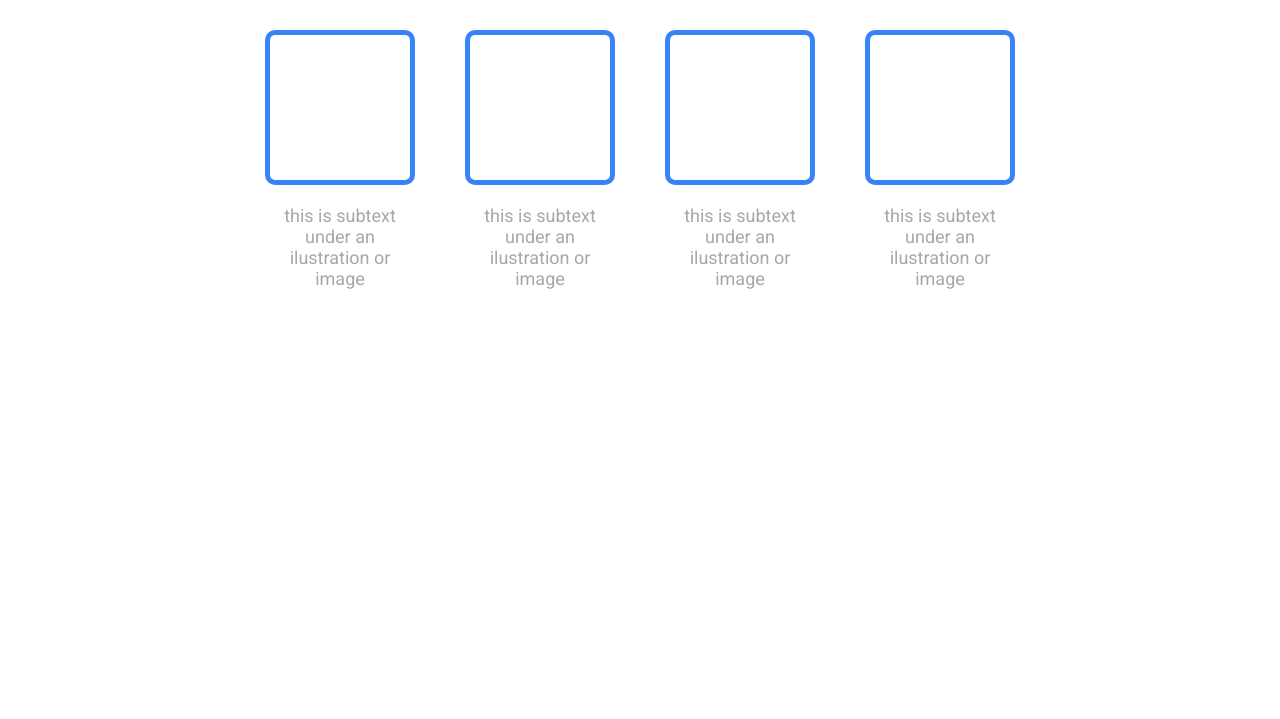
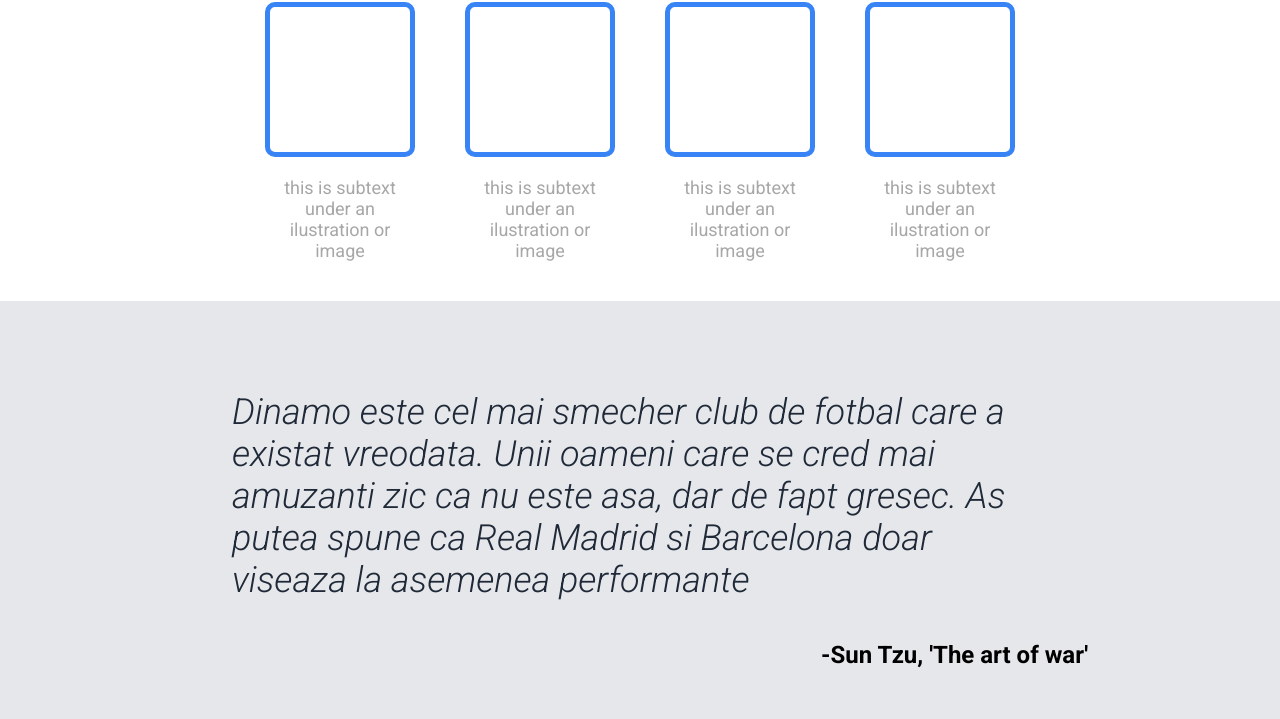
Before and after one commit to vanmark19/Landing-page, a plain HTML site: page index.html in a window 1280 px wide. Shown: the part 553-1272 px from the top of the page. Before the commit the page ends 842 px from the top, so only its background shows below. Drawn offline with Linux system fonts and the light colour scheme.

Commit message:
Finished the third section
Html and Css finished

```diff
--- a/index.html
+++ b/index.html
@@ -8,6 +8,13 @@
   <link rel="preconnect" href="https://fonts.googleapis.com">
 <link rel="preconnect" href="https://fonts.gstatic.com" crossorigin>
 <link href="https://fonts.googleapis.com/css2?family=Roboto:ital,wght@0,400;0,700;0,900;1,400&display=swap" rel="stylesheet">
+<link rel="preconnect" href="https://fonts.googleapis.com">
+<link rel="preconnect" href="https://fonts.gstatic.com" crossorigin>
+<link href="https://fonts.googleapis.com/css2?family=Roboto:ital,wght@1,300&display=swap" rel="stylesheet">
+<link rel="preconnect" href="https://fonts.googleapis.com">
+<link rel="preconnect" href="https://fonts.gstatic.com" crossorigin>
+<link href="https://fonts.googleapis.com/css2?family=Roboto:ital,wght@0,300;1,300&display=swap" rel="stylesheet">
+
 </head>
 <body>
   <div class="wraper">
@@ -63,6 +70,19 @@
         </div>
       </section>
       </div>
+      <div id="wraper3">
+        <section id="section3">
+          <p><em>Dinamo este cel mai smecher
+            club de fotbal care a existat vreodata.
+            Unii oameni care se cred mai amuzanti zic
+            ca nu este asa, dar de fapt gresec.
+            As putea spune ca Real Madrid si Barcelona
+            doar viseaza la asemenea performante
+            </em>
+          </p>
+          <div>-Sun Tzu, 'The art of war'</div>
+        </section>
+      </div>
 
 
 </body>
--- a/style.css
+++ b/style.css
@@ -43,7 +43,7 @@
 section p{
   color: #E5E7EB;
   font-size: 18px;
-  margin-bottom: 120px;
+  margin-bottom: 50px;
 }
 button{
   background-color: #3883F6;
@@ -54,7 +54,7 @@
 }
 #photo1{
   width:100%;
-  height: 160px;
+  height: 250px;
   object-fit: cover;
   object-position: center;
 }
@@ -65,8 +65,9 @@
   justify-content:center;
 }
 
-.section2{
+#section2{
   width:70%;
+  padding: 40px;
 
 }
 #section2 h2{
@@ -97,3 +98,25 @@
   font-size: 18px;
   color: #a7a7a7;
 }
+#wraper3{
+  background-color: #E5E7EB;
+  display:flex;
+  justify-content: center;
+}
+#section3{
+  width:70%;
+  padding: 50px;
+}
+#wraper3 p{
+  padding:40px;
+  color:#1F2937;
+  font-size:36px;
+  font-weight:300;
+  margin:0;
+}
+#wraper3 div{
+  margin:0;
+  font-weight:bold;
+  text-align: end;
+  font-size: 24px;
+}
```
